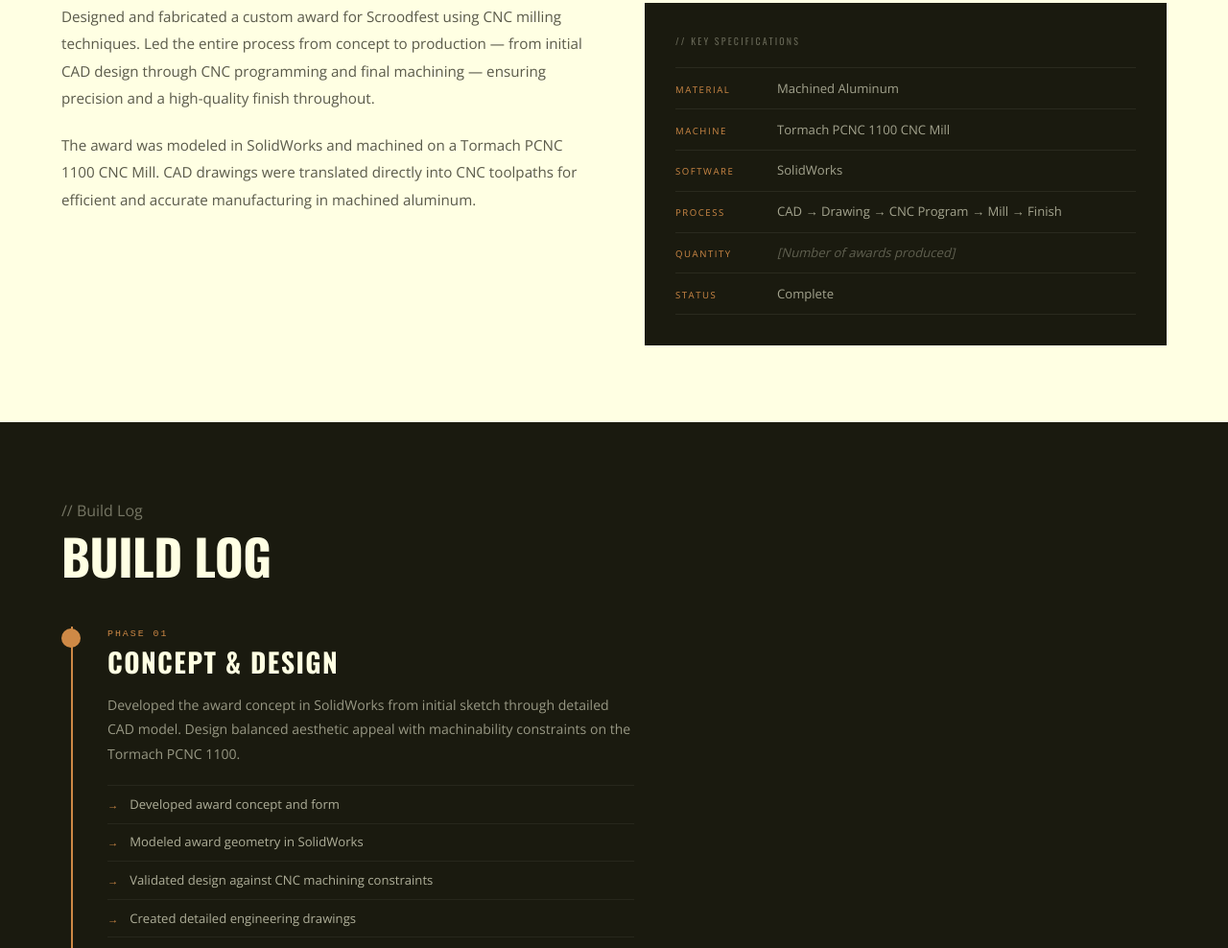
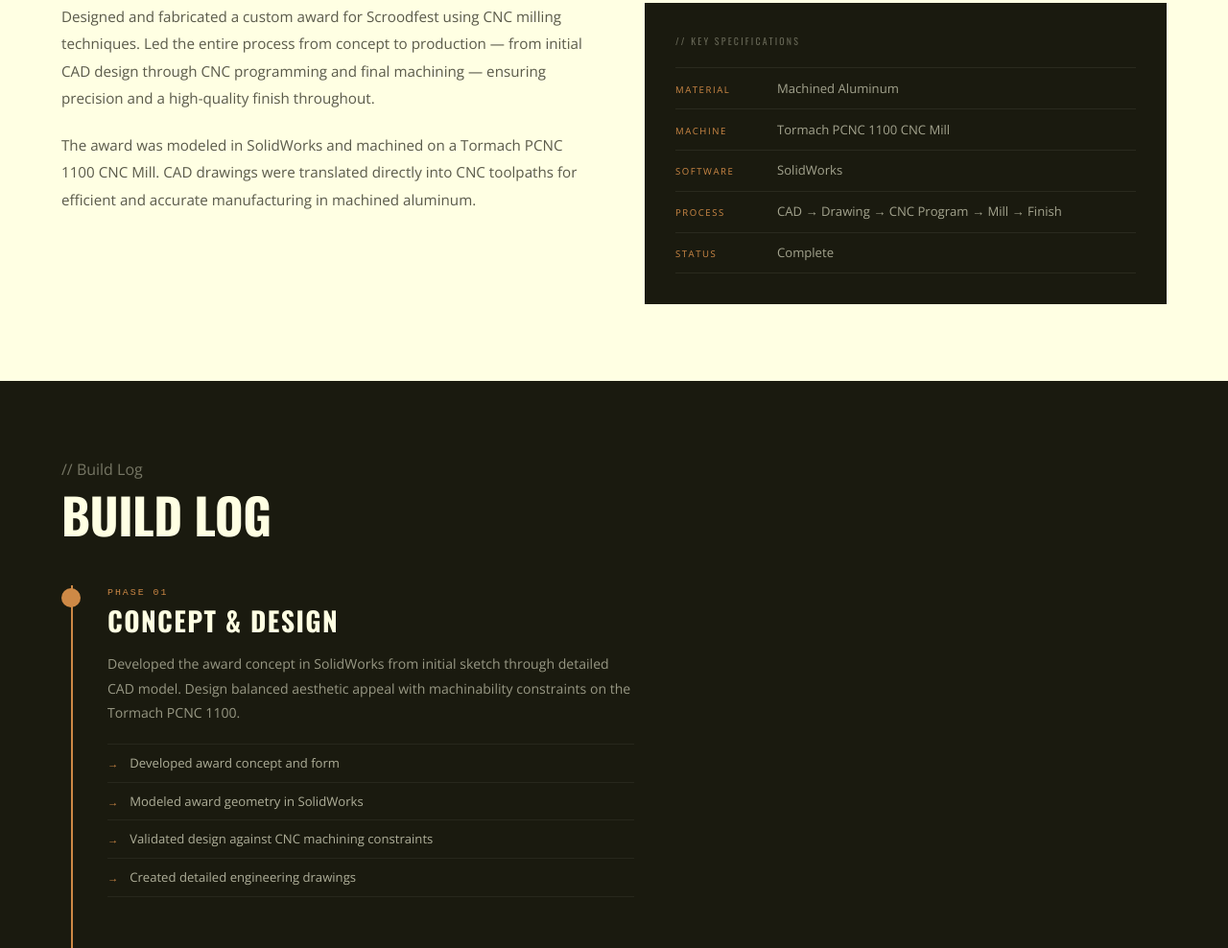
Before and after one commit to aidangreeeen/Portfolio, a plain HTML site: page scroodfest-award.html in a window 1280 px wide. Shown: the part 2490-3478 px from the top of the page at 96% size. Drawn offline with nearby package versions, Linux system fonts and the light colour scheme.

Commit message:
Remove quantity placeholder from Scroodfest specs card

```diff
--- a/scroodfest-award.html
+++ b/scroodfest-award.html
@@ -656,10 +656,6 @@
                     <span class="specs-val">CAD &rarr; Drawing &rarr; CNC Program &rarr; Mill &rarr; Finish</span>
                 </div>
                 <div class="specs-row">
-                    <span class="specs-key">Quantity</span>
-                    <span class="specs-val" style="color: rgba(255,255,227,0.3); font-style: italic;">[Number of awards produced]</span>
-                </div>
-                <div class="specs-row">
                     <span class="specs-key">Status</span>
                     <span class="specs-val">Complete</span>
                 </div>
```
